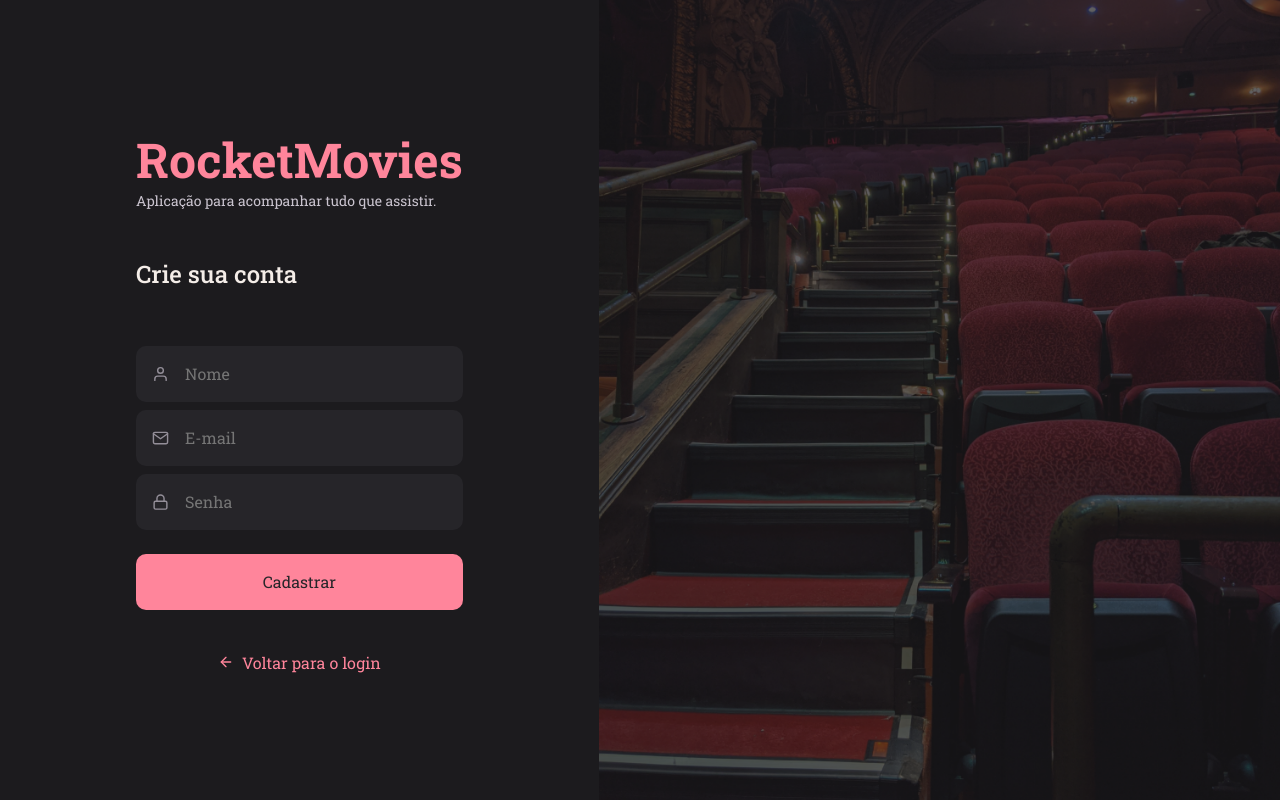
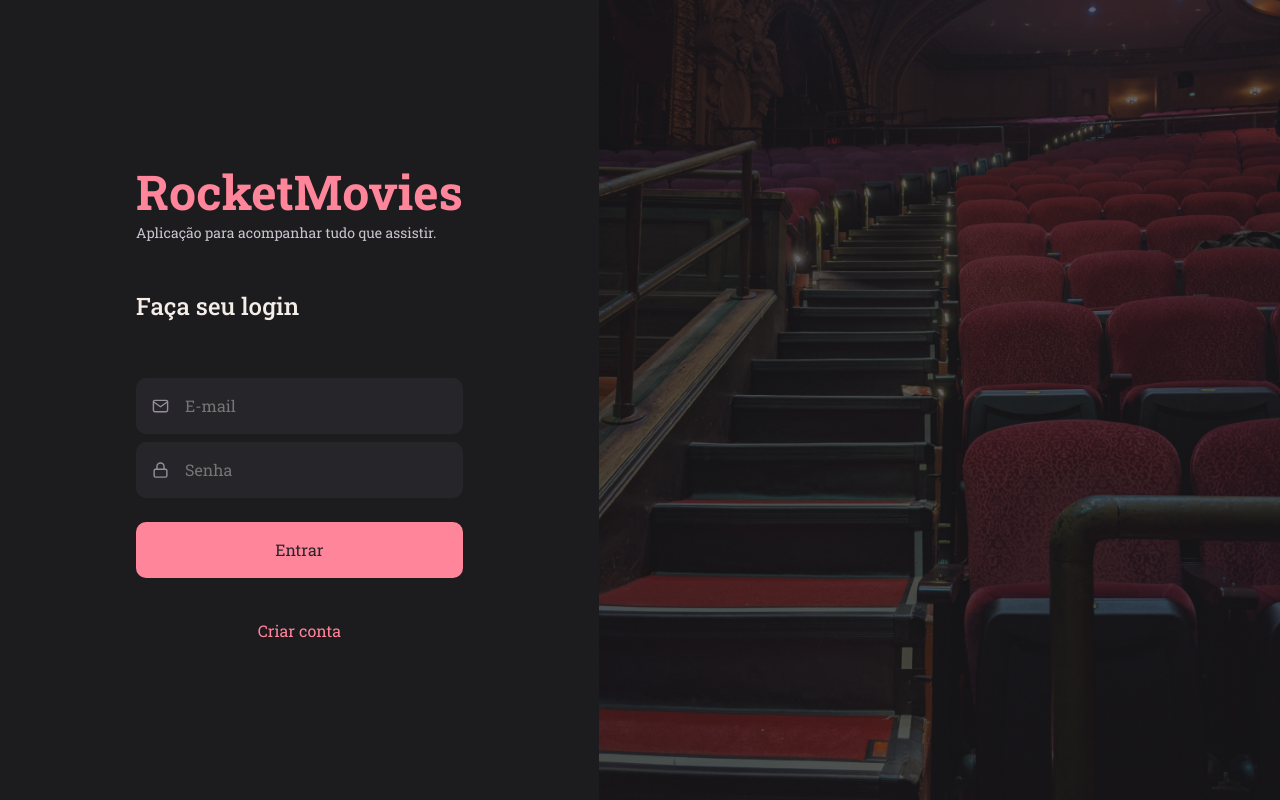
Before and after one commit to RodrigoStefano/rocketmoves, a React (Vite) app: page / in a window 1280 px wide. Built offline with nearby package versions, Linux system fonts and the light colour scheme.

Commit message:
Imprementação de rotas: react-router-dom

```diff
--- a/src/main.jsx
+++ b/src/main.jsx
@@ -4,13 +4,13 @@
 
 import GlobalStyles from './styles/global.js'
 import theme from './styles/theme.js'
-import { SingUp } from './pages/SingUp/index.jsx'
+import { Routes } from './routes'
 
 ReactDOM.createRoot(document.getElementById('root')).render(
   <React.StrictMode>
     <ThemeProvider theme={ theme }>
       <GlobalStyles />
-      <SingUp />
+      <Routes />
     </ThemeProvider>
   </React.StrictMode>,
 )
--- a/src/pages/SingIn/index.jsx
+++ b/src/pages/SingIn/index.jsx
@@ -1,5 +1,6 @@
 import { Container, Form , Background } from "./styles";
 import { FiMail, FiLock } from 'react-icons/fi';
+import { Link } from "react-router-dom";
 
 import { Button } from "../../components/Button";
 import { Input } from "../../components/Input";
@@ -27,7 +28,7 @@
 
                 <Button title="Entrar"></Button>
 
-                <a href="/">Criar conta</a>
+                <Link to="/register">Criar conta</Link>
             </Form>
 
             <Background />
--- a/src/pages/SingUp/index.jsx
+++ b/src/pages/SingUp/index.jsx
@@ -3,6 +3,7 @@
 
 import { Button } from "../../components/Button";
 import { Input } from "../../components/Input";
+import { Link } from "react-router-dom";
 
 export function SingUp(){
     return(
@@ -28,7 +29,7 @@
 
                 <Button title="Cadastrar"></Button>
 
-                <a href="/"><FiArrowLeft /> Voltar para o login</a>
+                <Link to="/"><FiArrowLeft /> Voltar para o login</Link>
             </Form>
 
             <Background />
--- /dev/null
+++ b/src/routes/auth.routes.jsx
@@ -0,0 +1,13 @@
+import { Routes, Route } from "react-router-dom";
+
+import { SingIn } from "../pages/SingIn";
+import { SingUp } from "../pages/SingUp";
+
+export function AuthRoutes(){
+    return(
+        <Routes>
+            <Route path="/" element={<SingIn />} />
+            <Route path="/register" element={<SingUp />} />
+        </Routes>
+    )
+}
--- /dev/null
+++ b/src/routes/index.jsx
@@ -0,0 +1,11 @@
+import { BrowserRouter } from "react-router-dom";
+
+import { AuthRoutes } from "./auth.routes";
+
+export function Routes(){
+    return(
+        <BrowserRouter>
+            <AuthRoutes />
+        </BrowserRouter>
+    )
+}
```
